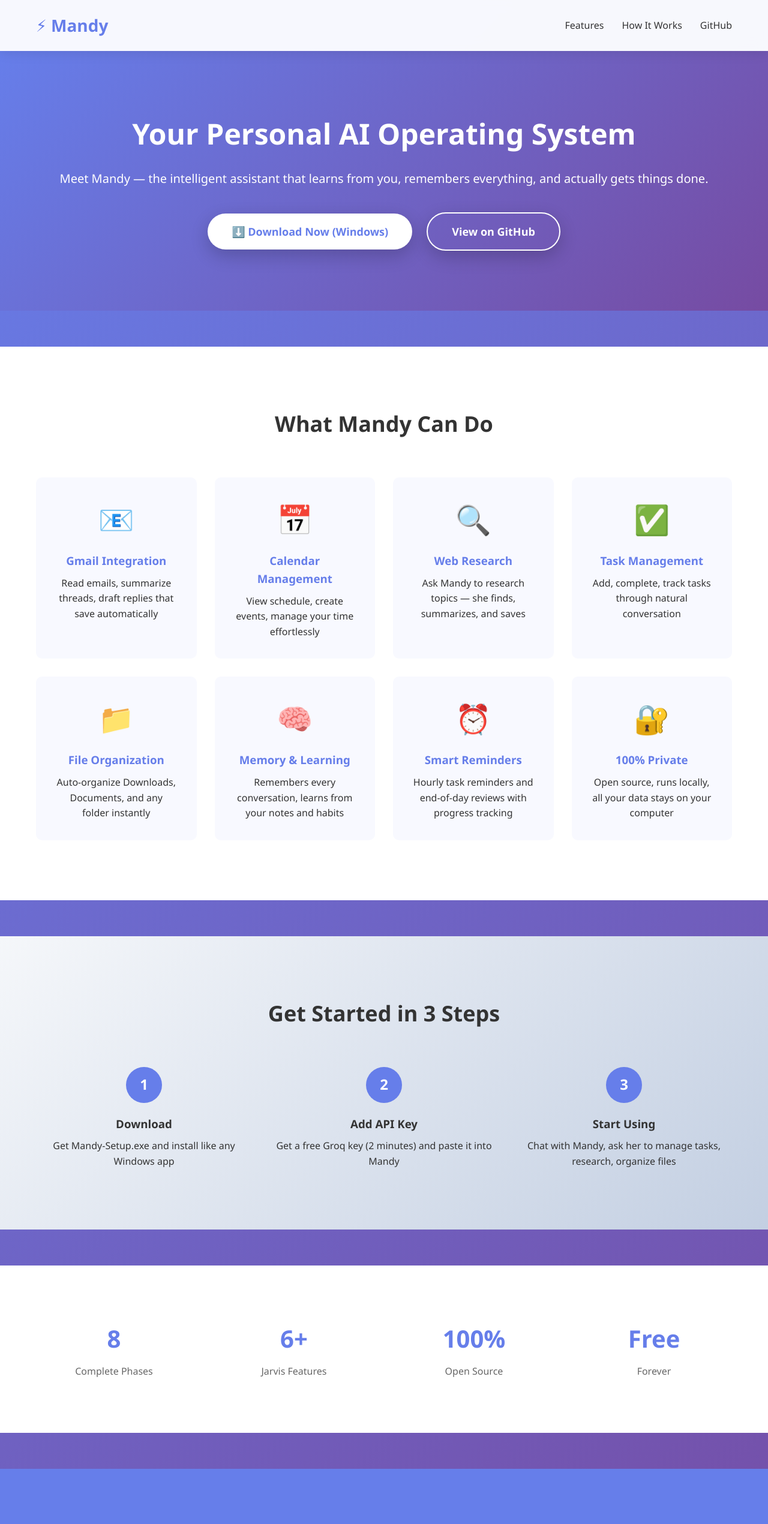
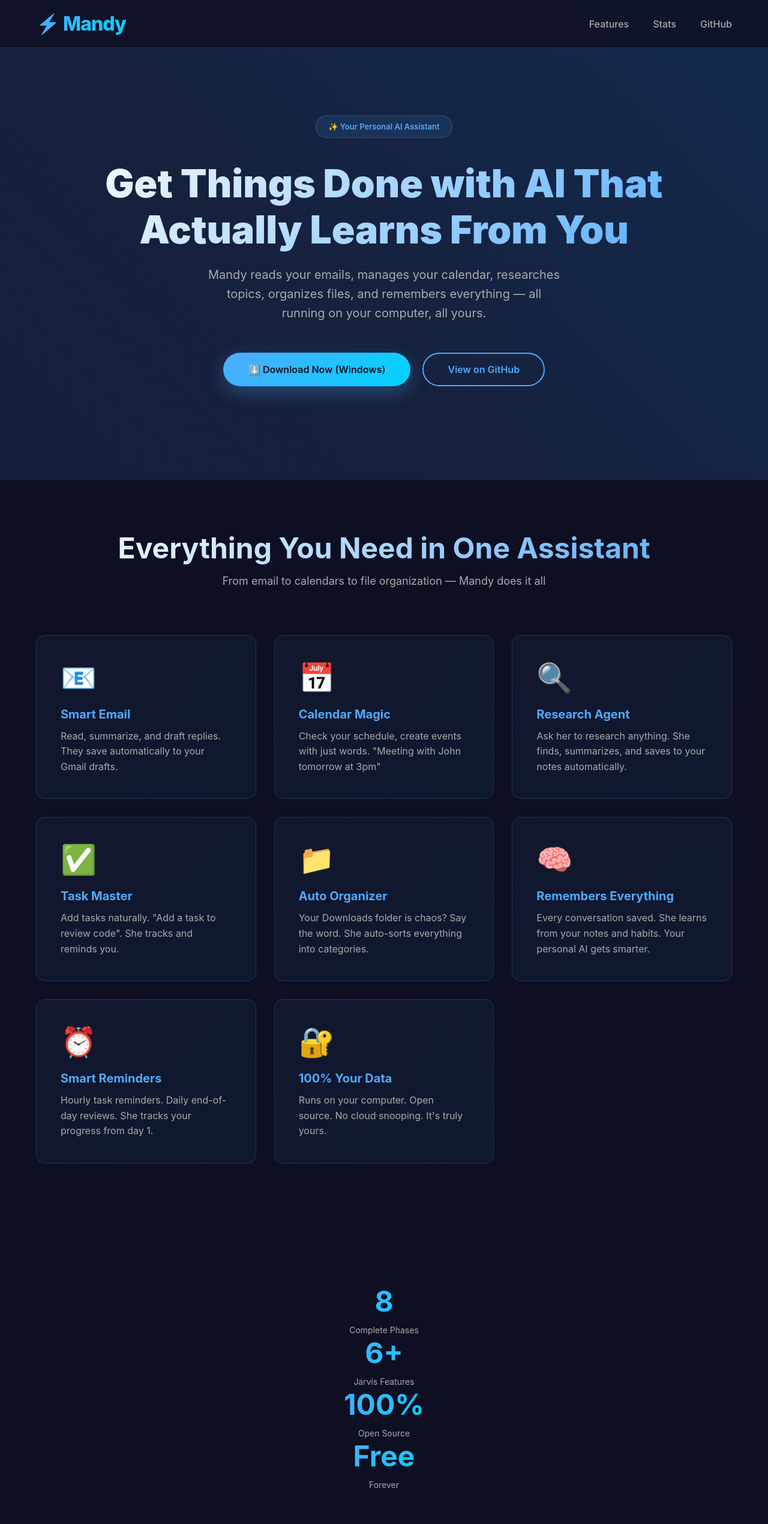
Before and after one commit to Manav-Patil-10/Mandy-app, a plain HTML site: page index.html in a window 1280 px wide. Shown: the top 2541 px of the page at 60% size. Drawn offline with Linux system fonts and the light colour scheme.

Commit message:
Mandy: gorgeous new website design

```diff
--- a/index.html
+++ b/index.html
@@ -3,8 +3,7 @@
 <head>
     <meta charset="UTF-8">
     <meta name="viewport" content="width=device-width, initial-scale=1.0">
-    <title>Mandy — Your Personal AI Assistant</title>
-    <link rel="stylesheet" href="https://cdn.jsdelivr.net/npm/@tabler/icons-webfont@3.19.0/dist/tabler-icons.min.css">
+    <title>Mandy — Your AI That Gets Things Done</title>
     <style>
         * {
             margin: 0;
@@ -13,20 +12,39 @@
         }
 
         body {
-            font-family: 'Segoe UI', Tahoma, Geneva, Verdana, sans-serif;
-            background: linear-gradient(135deg, #667eea 0%, #764ba2 100%);
-            color: #333;
-            line-height: 1.6;
+            font-family: -apple-system, BlinkMacSystemFont, 'Segoe UI', Roboto, Oxygen, Ubuntu, sans-serif;
+            background: #0f0f23;
+            color: #fff;
+            overflow-x: hidden;
+        }
+
+        /* Animated background */
+        .animated-bg {
+            position: fixed;
+            top: 0;
+            left: 0;
+            width: 100%;
+            height: 100%;
+            background: linear-gradient(45deg, #0f0f23, #1a1a3f, #16213e, #0f3460);
+            background-size: 400% 400%;
+            animation: gradient 15s ease infinite;
+            z-index: -1;
+        }
+
+        @keyframes gradient {
+            0% { background-position: 0% 50%; }
+            50% { background-position: 100% 50%; }
+            100% { background-position: 0% 50%; }
         }
 
         header {
-            background: rgba(255, 255, 255, 0.95);
+            background: rgba(15, 15, 35, 0.8);
             backdrop-filter: blur(10px);
             padding: 20px 0;
             position: sticky;
             top: 0;
             z-index: 100;
-            box-shadow: 0 2px 20px rgba(0,0,0,0.1);
+            border-bottom: 1px solid rgba(79, 172, 254, 0.2);
         }
 
         .container {
@@ -42,83 +60,141 @@
         }
 
         .logo {
-            font-size: 28px;
-            font-weight: bold;
-            color: #667eea;
+            font-size: 32px;
+            font-weight: 800;
+            background: linear-gradient(135deg, #4faafe, #00d4ff);
+            -webkit-background-clip: text;
+            -webkit-text-fill-color: transparent;
+            background-clip: text;
+            letter-spacing: -1px;
         }
 
         nav ul {
             display: flex;
             list-style: none;
-            gap: 30px;
+            gap: 40px;
         }
 
         nav a {
             text-decoration: none;
-            color: #333;
+            color: #aaa;
             font-weight: 500;
             transition: color 0.3s;
+            position: relative;
         }
 
         nav a:hover {
-            color: #667eea;
+            color: #4faafe;
+        }
+
+        nav a::after {
+            content: '';
+            position: absolute;
+            bottom: -5px;
+            left: 0;
+            width: 0;
+            height: 2px;
+            background: #4faafe;
+            transition: width 0.3s;
+        }
+
+        nav a:hover::after {
+            width: 100%;
         }
 
         .hero {
-            background: linear-gradient(135deg, #667eea 0%, #764ba2 100%);
-            color: white;
-            padding: 100px 0;
+            padding: 120px 0;
             text-align: center;
+            position: relative;
+            z-index: 1;
+        }
+
+        .hero-badge {
+            display: inline-block;
+            background: rgba(79, 172, 254, 0.1);
+            border: 1px solid rgba(79, 172, 254, 0.3);
+            padding: 10px 20px;
+            border-radius: 30px;
+            margin-bottom: 30px;
+            font-size: 13px;
+            color: #4faafe;
+            font-weight: 600;
+            animation: float 3s ease-in-out infinite;
+        }
+
+        @keyframes float {
+            0%, 100% { transform: translateY(0px); }
+            50% { transform: translateY(-10px); }
         }
 
         .hero h1 {
-            font-size: 48px;
+            font-size: 64px;
+            font-weight: 900;
             margin-bottom: 20px;
-            animation: slideDown 0.8s ease;
+            line-height: 1.2;
+            background: linear-gradient(135deg, #ffffff, #4faafe);
+            -webkit-background-clip: text;
+            -webkit-text-fill-color: transparent;
+            background-clip: text;
+            animation: slideInDown 0.8s ease;
         }
 
         .hero p {
             font-size: 20px;
-            margin-bottom: 40px;
-            opacity: 0.9;
-            animation: slideUp 0.8s ease 0.2s both;
+            color: #aaa;
+            margin-bottom: 50px;
+            max-width: 600px;
+            margin-left: auto;
+            margin-right: auto;
+            line-height: 1.6;
+            animation: slideInUp 0.8s ease 0.2s both;
         }
 
-        .download-btn {
-            display: inline-block;
-            background: white;
-            color: #667eea;
+        .cta-buttons {
+            display: flex;
+            gap: 20px;
+            justify-content: center;
+            flex-wrap: wrap;
+            animation: slideInUp 0.8s ease 0.4s both;
+        }
+
+        .btn {
             padding: 16px 40px;
             border-radius: 50px;
             text-decoration: none;
-            font-weight: bold;
-            font-size: 18px;
+            font-weight: 600;
+            font-size: 16px;
             transition: all 0.3s;
-            box-shadow: 0 10px 30px rgba(0,0,0,0.2);
-            animation: slideUp 0.8s ease 0.4s both;
+            border: 2px solid transparent;
+            cursor: pointer;
         }
 
-        .download-btn:hover {
-            transform: translateY(-3px);
-            box-shadow: 0 15px 40px rgba(0,0,0,0.3);
+        .btn-primary {
+            background: linear-gradient(135deg, #4faafe, #00d4ff);
+            color: #0f0f23;
+            box-shadow: 0 10px 30px rgba(79, 172, 254, 0.3);
         }
 
-        .secondary-btn {
-            background: transparent;
-            color: white;
-            border: 2px solid white;
-            margin-left: 20px;
+        .btn-primary:hover {
+            transform: translateY(-3px);
+            box-shadow: 0 15px 40px rgba(79, 172, 254, 0.5);
         }
 
-        .secondary-btn:hover {
-            background: white;
-            color: #667eea;
+        .btn-secondary {
+            background: transparent;
+            color: #4faafe;
+            border: 2px solid #4faafe;
         }
 
-        @keyframes slideDown {
+        .btn-secondary:hover {
+            background: rgba(79, 172, 254, 0.1);
+            transform: translateY(-3px);
+        }
+
+        @keyframes slideInDown {
             from {
                 opacity: 0;
-                transform: translateY(-20px);
+                transform: translateY(-30px);
             }
             to {
                 opacity: 1;
@@ -126,10 +202,10 @@
             }
         }
 
-        @keyframes slideUp {
+        @keyframes slideInUp {
             from {
                 opacity: 0;
-                transform: translateY(20px);
+                transform: translateY(30px);
             }
             to {
                 opacity: 1;
@@ -138,178 +214,182 @@
         }
 
         .features {
-            background: white;
-            padding: 100px 0;
-            margin-top: 60px;
+            padding: 120px 0;
+            position: relative;
+            z-index: 1;
         }
 
-        .features h2 {
+        .section-title {
             text-align: center;
-            font-size: 36px;
-            margin-bottom: 60px;
-            color: #333;
+            margin-bottom: 80px;
+        }
+
+        .section-title h2 {
+            font-size: 48px;
+            margin-bottom: 15px;
+            background: linear-gradient(135deg, #ffffff, #4faafe);
+            -webkit-background-clip: text;
+            -webkit-text-fill-color: transparent;
+            background-clip: text;
+        }
+
+        .section-title p {
+            color: #aaa;
+            font-size: 18px;
         }
 
         .features-grid {
             display: grid;
-            grid-template-columns: repeat(auto-fit, minmax(250px, 1fr));
+            grid-template-columns: repeat(auto-fit, minmax(280px, 1fr));
             gap: 30px;
         }
 
         .feature-card {
-            background: #f8f9ff;
-            padding: 30px;
-            border-radius: 10px;
-            text-align: center;
+            background: linear-gradient(135deg, rgba(79, 172, 254, 0.05), rgba(0, 212, 255, 0.05));
+            border: 1px solid rgba(79, 172, 254, 0.2);
+            padding: 40px;
+            border-radius: 15px;
             transition: all 0.3s;
-            border: 2px solid transparent;
+            position: relative;
+            overflow: hidden;
+        }
+
+        .feature-card::before {
+            content: '';
+            position: absolute;
+            top: 0;
+            left: -100%;
+            width: 100%;
+            height: 100%;
+            background: linear-gradient(90deg, transparent, rgba(79, 172, 254, 0.1), transparent);
+            transition: left 0.5s;
+        }
+
+        .feature-card:hover::before {
+            left: 100%;
         }
 
         .feature-card:hover {
-            border-color: #667eea;
-            transform: translateY(-5px);
-            box-shadow: 0 10px 30px rgba(102, 126, 234, 0.2);
+            transform: translateY(-10px);
+            border-color: rgba(79, 172, 254, 0.5);
+            box-shadow: 0 20px 40px rgba(79, 172, 254, 0.2);
         }
 
         .feature-icon {
             font-size: 48px;
-            margin-bottom: 15px;
+            margin-bottom: 20px;
         }
 
         .feature-card h3 {
-            color: #667eea;
+            font-size: 20px;
+            margin-bottom: 12px;
+            color: #4faafe;
+        }
+
+        .feature-card p {
+            color: #aaa;
+            line-height: 1.6;
+        }
+
+        .stats {
+            padding: 80px 0;
+            display: grid;
+            grid-template-columns: repeat(auto-fit, minmax(150px, 1fr));
+            gap: 40px;
+            text-align: center;
+            position: relative;
+            z-index: 1;
+        }
+
+        .stat-item h3 {
+            font-size: 48px;
+            background: linear-gradient(135deg, #4faafe, #00d4ff);
+            -webkit-background-clip: text;
+            -webkit-text-fill-color: transparent;
+            background-clip: text;
             margin-bottom: 10px;
         }
 
-        .how-it-works {
-            background: linear-gradient(135deg, #f5f7fa 0%, #c3cfe2 100%);
-            padding: 100px 0;
-            margin-top: 60px;
+        .stat-item p {
+            color: #aaa;
+            font-size: 14px;
         }
 
-        .how-it-works h2 {
+        .cta-final {
+            background: linear-gradient(135deg, rgba(79, 172, 254, 0.1), rgba(0, 212, 255, 0.05));
+            border: 1px solid rgba(79, 172, 254, 0.3);
+            padding: 100px 0;
             text-align: center;
-            font-size: 36px;
-            margin-bottom: 60px;
-            color: #333;
+            border-radius: 20px;
+            margin: 80px 0;
+            position: relative;
+            z-index: 1;
         }
 
-        .steps {
-            display: grid;
-            grid-template-columns: repeat(auto-fit, minmax(200px, 1fr));
-            gap: 40px;
+        .cta-final h2 {
+            font-size: 48px;
+            margin-bottom: 20px;
+            background: linear-gradient(135deg, #ffffff, #4faafe);
+            -webkit-background-clip: text;
+            -webkit-text-fill-color: transparent;
+            background-clip: text;
         }
 
-        .step {
-            text-align: center;
-        }
-
-        .step-number {
-            width: 60px;
-            height: 60px;
-            background: #667eea;
-            color: white;
-            border-radius: 50%;
-            display: flex;
-            align-items: center;
-            justify-content: center;
-            font-size: 24px;
-            font-weight: bold;
-            margin: 0 auto 20px;
-        }
-
-        .step h3 {
-            color: #333;
-            margin-bottom: 10px;
-        }
-
-        .stats {
-            background: white;
-            padding: 60px 0;
-            margin-top: 60px;
-        }
-
-        .stats-grid {
-            display: grid;
-            grid-template-columns: repeat(4, 1fr);
-            gap: 40px;
-            text-align: center;
-        }
-
-        .stat {
-            padding: 30px;
-        }
-
-        .stat-number {
-            font-size: 40px;
-            font-weight: bold;
-            color: #667eea;
-        }
-
-        .stat-label {
-            color: #666;
-            margin-top: 10px;
+        .cta-final p {
+            font-size: 18px;
+            color: #aaa;
+            margin-bottom: 40px;
         }
 
         footer {
-            background: #333;
-            color: white;
+            border-top: 1px solid rgba(79, 172, 254, 0.2);
+            padding: 40px 0;
             text-align: center;
-            padding: 30px 0;
-            margin-top: 60px;
+            color: #666;
+            position: relative;
+            z-index: 1;
         }
 
-        .cta-section {
-            background: #667eea;
-            color: white;
-            padding: 80px 0;
-            text-align: center;
-            margin-top: 60px;
+        footer a {
+            color: #4faafe;
+            text-decoration: none;
+            transition: color 0.3s;
         }
 
-        .cta-section h2 {
-            font-size: 36px;
-            margin-bottom: 30px;
-        }
-
-        .cta-section p {
-            font-size: 18px;
-            margin-bottom: 30px;
-            opacity: 0.9;
+        footer a:hover {
+            color: #00d4ff;
         }
 
         @media (max-width: 768px) {
             .hero h1 {
-                font-size: 32px;
-            }
-
-            .download-btn {
-                display: block;
-                margin-bottom: 15px;
-            }
-
-            .secondary-btn {
-                margin-left: 0;
-            }
-
-            .stats-grid {
-                grid-template-columns: repeat(2, 1fr);
+                font-size: 36px;
             }
 
             nav ul {
-                gap: 15px;
+                gap: 20px;
+            }
+
+            .cta-buttons {
+                flex-direction: column;
+            }
+
+            .btn {
+                width: 100%;
+                text-align: center;
             }
         }
     </style>
 </head>
 <body>
+    <div class="animated-bg"></div>
+
     <header>
         <div class="container">
             <nav>
                 <div class="logo">⚡ Mandy</div>
                 <ul>
                     <li><a href="#features">Features</a></li>
-                    <li><a href="#how">How It Works</a></li>
+                    <li><a href="#stats">Stats</a></li>
                     <li><a href="https://github.com/Manav-Patil-10/personal-ai-os">GitHub</a></li>
                 </ul>
             </nav>
@@ -318,116 +398,97 @@
 
     <section class="hero">
         <div class="container">
-            <h1>Your Personal AI Operating System</h1>
-            <p>Meet Mandy — the intelligent assistant that learns from you, remembers everything, and actually gets things done.</p>
-            <a href="https://github.com/Manav-Patil-10/personal-ai-os/releases/download/v1.0.0/Mandy-Setup.exe" class="download-btn">
+            <div class="hero-badge">✨ Your Personal AI Assistant</div>
+            <h1>Get Things Done with AI That Actually Learns From You</h1>
+            <p>Mandy reads your emails, manages your calendar, researches topics, organizes files, and remembers everything — all running on your computer, all yours.</p>
+            <div class="cta-buttons">
+                <a href="https://github.com/Manav-Patil-10/personal-ai-os/releases/download/v1.0.0/Mandy-Setup.exe" class="btn btn-primary">
                     ⬇️ Download Now (Windows)
                 </a>
-            <a href="https://github.com/Manav-Patil-10/personal-ai-os" class="download-btn secondary-btn">
+                <a href="https://github.com/Manav-Patil-10/personal-ai-os" class="btn btn-secondary">
                     View on GitHub
                 </a>
+            </div>
         </div>
     </section>
 
     <section class="features" id="features">
         <div class="container">
-            <h2>What Mandy Can Do</h2>
+            <div class="section-title">
+                <h2>Everything You Need in One Assistant</h2>
+                <p>From email to calendars to file organization — Mandy does it all</p>
+            </div>
             <div class="features-grid">
                 <div class="feature-card">
                     <div class="feature-icon">📧</div>
-                    <h3>Gmail Integration</h3>
-                    <p>Read emails, summarize threads, draft replies that save automatically</p>
+                    <h3>Smart Email</h3>
+                    <p>Read, summarize, and draft replies. They save automatically to your Gmail drafts.</p>
                 </div>
                 <div class="feature-card">
                     <div class="feature-icon">📅</div>
-                    <h3>Calendar Management</h3>
-                    <p>View schedule, create events, manage your time effortlessly</p>
+                    <h3>Calendar Magic</h3>
+                    <p>Check your schedule, create events with just words. "Meeting with John tomorrow at 3pm"</p>
                 </div>
                 <div class="feature-card">
                     <div class="feature-icon">🔍</div>
-                    <h3>Web Research</h3>
-                    <p>Ask Mandy to research topics — she finds, summarizes, and saves</p>
+                    <h3>Research Agent</h3>
+                    <p>Ask her to research anything. She finds, summarizes, and saves to your notes automatically.</p>
                 </div>
                 <div class="feature-card">
                     <div class="feature-icon">✅</div>
-                    <h3>Task Management</h3>
-                    <p>Add, complete, track tasks through natural conversation</p>
+                    <h3>Task Master</h3>
+                    <p>Add tasks naturally. "Add a task to review code". She tracks and reminds you.</p>
                 </div>
                 <div class="feature-card">
                     <div class="feature-icon">📁</div>
-                    <h3>File Organization</h3>
-                    <p>Auto-organize Downloads, Documents, and any folder instantly</p>
+                    <h3>Auto Organizer</h3>
+                    <p>Your Downloads folder is chaos? Say the word. She auto-sorts everything into categories.</p>
                 </div>
                 <div class="feature-card">
                     <div class="feature-icon">🧠</div>
-                    <h3>Memory & Learning</h3>
-                    <p>Remembers every conversation, learns from your notes and habits</p>
+                    <h3>Remembers Everything</h3>
+                    <p>Every conversation saved. She learns from your notes and habits. Your personal AI gets smarter.</p>
                 </div>
                 <div class="feature-card">
                     <div class="feature-icon">⏰</div>
                     <h3>Smart Reminders</h3>
-                    <p>Hourly task reminders and end-of-day reviews with progress tracking</p>
+                    <p>Hourly task reminders. Daily end-of-day reviews. She tracks your progress from day 1.</p>
                 </div>
                 <div class="feature-card">
                     <div class="feature-icon">🔐</div>
-                    <h3>100% Private</h3>
-                    <p>Open source, runs locally, all your data stays on your computer</p>
+                    <h3>100% Your Data</h3>
+                    <p>Runs on your computer. Open source. No cloud snooping. It's truly yours.</p>
                 </div>
             </div>
         </div>
     </section>
 
-    <section class="how-it-works" id="how">
+    <section class="stats" id="stats">
         <div class="container">
-            <h2>Get Started in 3 Steps</h2>
-            <div class="steps">
-                <div class="step">
-                    <div class="step-number">1</div>
-                    <h3>Download</h3>
-                    <p>Get Mandy-Setup.exe and install like any Windows app</p>
+            <div class="stat-item">
+                <h3>8</h3>
+                <p>Complete Phases</p>
             </div>
-                <div class="step">
-                    <div class="step-number">2</div>
-                    <h3>Add API Key</h3>
-                    <p>Get a free Groq key (2 minutes) and paste it into Mandy</p>
+            <div class="stat-item">
+                <h3>6+</h3>
+                <p>Jarvis Features</p>
             </div>
-                <div class="step">
-                    <div class="step-number">3</div>
-                    <h3>Start Using</h3>
-                    <p>Chat with Mandy, ask her to manage tasks, research, organize files</p>
+            <div class="stat-item">
+                <h3>100%</h3>
+                <p>Open Source</p>
             </div>
+            <div class="stat-item">
+                <h3>Free</h3>
+                <p>Forever</p>
             </div>
         </div>
     </section>
 
-    <section class="stats">
+    <section class="cta-final">
         <div class="container">
-            <div class="stats-grid">
-                <div class="stat">
-                    <div class="stat-number">8</div>
-                    <div class="stat-label">Complete Phases</div>
-                </div>
-                <div class="stat">
-                    <div class="stat-number">6+</div>
-                    <div class="stat-label">Jarvis Features</div>
-                </div>
-                <div class="stat">
-                    <div class="stat-number">100%</div>
-                    <div class="stat-label">Open Source</div>
-                </div>
-                <div class="stat">
-                    <div class="stat-number">Free</div>
-                    <div class="stat-label">Forever</div>
-                </div>
-            </div>
-        </div>
-    </section>
-
-    <section class="cta-section">
-        <div class="container">
-            <h2>Ready to Meet Your AI Assistant?</h2>
-            <p>Download Mandy and experience what a truly personal AI can do</p>
-            <a href="https://github.com/Manav-Patil-10/personal-ai-os/releases/download/v1.0.0/Mandy-Setup.exe" class="download-btn">
+            <h2>Ready to Transform How You Work?</h2>
+            <p>Download Mandy today and meet the AI that actually gets things done</p>
+            <a href="https://github.com/Manav-Patil-10/personal-ai-os/releases/download/v1.0.0/Mandy-Setup.exe" class="btn btn-primary">
                 ⬇️ Download Mandy Now
             </a>
         </div>
@@ -435,8 +496,8 @@
 
     <footer>
         <div class="container">
-            <p>&copy; 2026 Mandy — Personal AI OS</p>
-            <p><a href="https://github.com/Manav-Patil-10/personal-ai-os" style="color: #667eea;">GitHub</a> | <a href="https://github.com/Manav-Patil-10" style="color: #667eea;">Manav Patil</a></p>
+            <p>&copy; 2026 Mandy — Your Personal AI OS</p>
+            <p><a href="https://github.com/Manav-Patil-10/personal-ai-os">GitHub</a> • <a href="https://github.com/Manav-Patil-10">Manav Patil</a></p>
         </div>
     </footer>
 </body>
```
Lines whose indentation alone changed are shown as unchanged.
